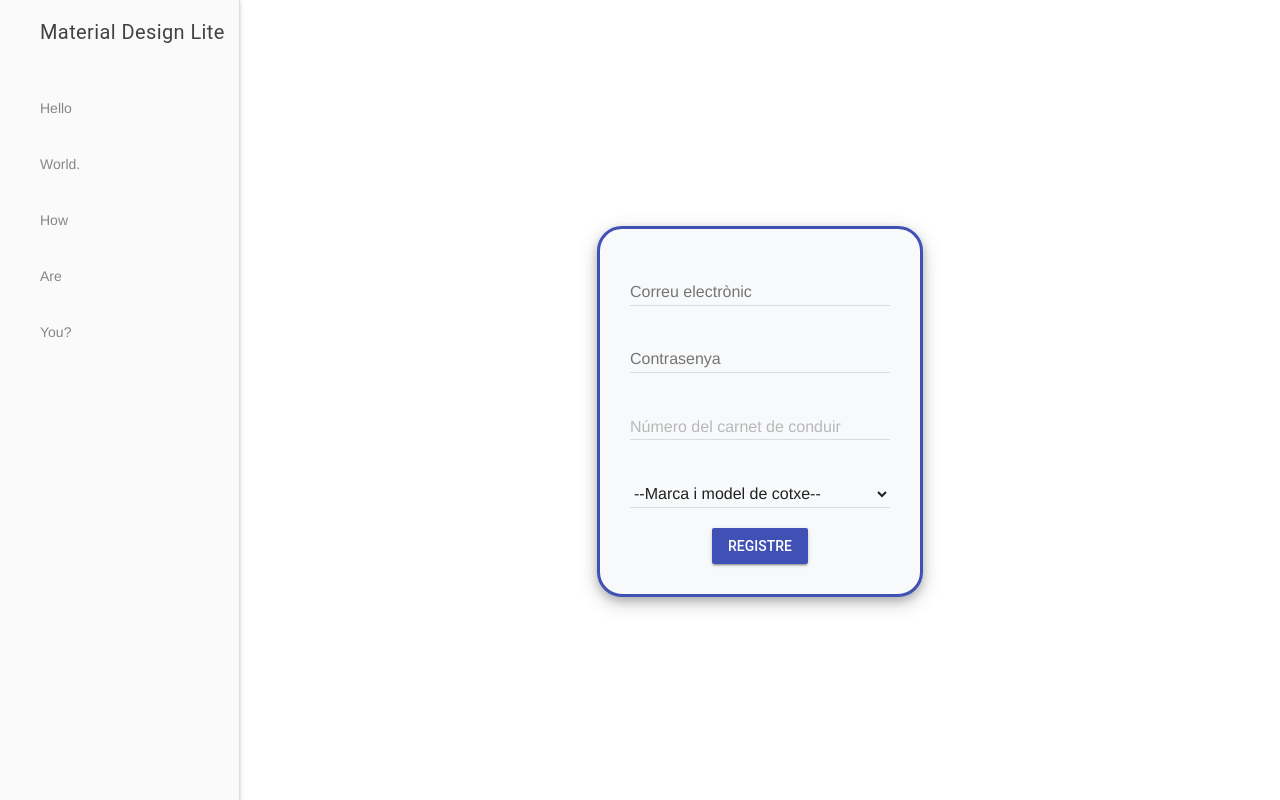
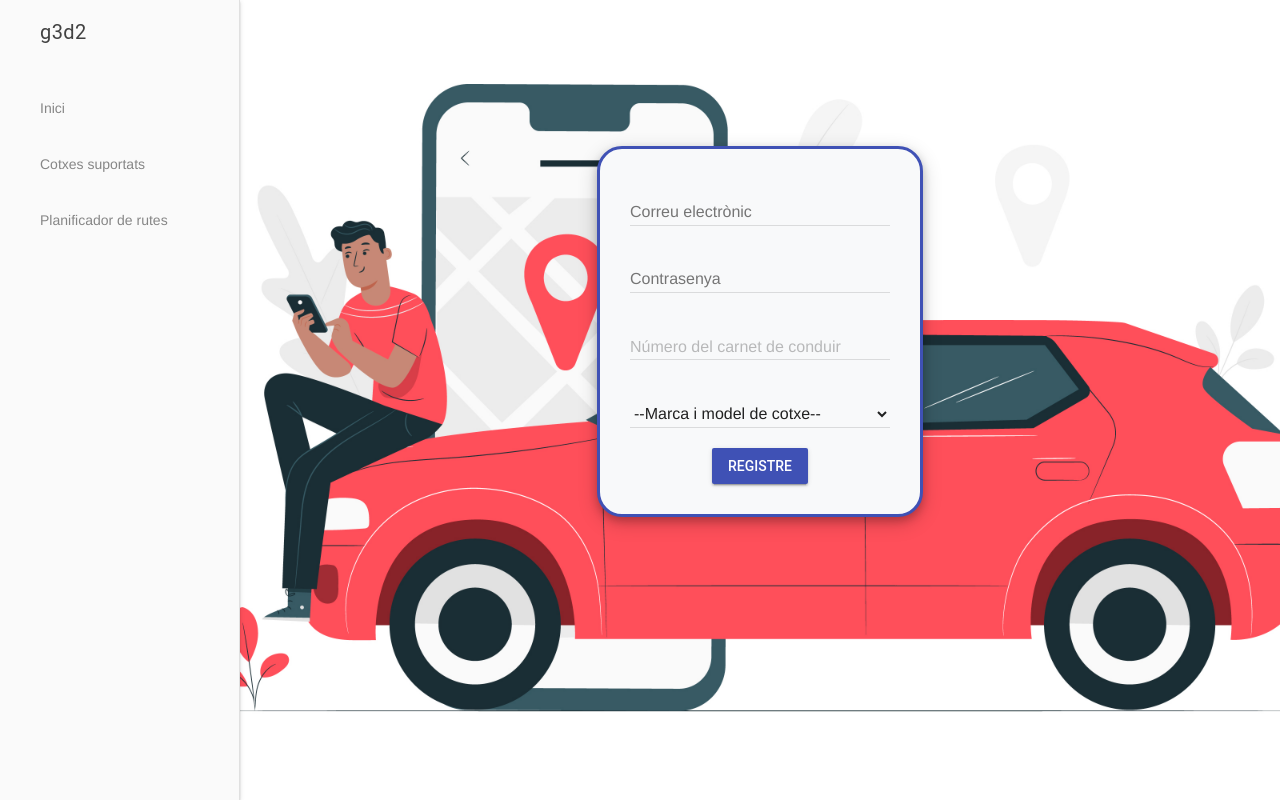
Before and after one commit to ivansoriano1997/web_g3_daw2, a PHP site: page /view/signInView.php in a window 1280 px wide. Run offline with PHP 8.4, Linux system fonts and the light colour scheme; data that the repository does not hold is empty.

Commit message:
actualizacion menu lateral y fondo de regsitro

```diff
--- a/index.php
+++ b/index.php
@@ -1,4 +1,7 @@
 <?php
+
+    error_reporting(0);
+
     require_once(__DIR__ . "/core/Request.php");
     require_once(__DIR__ . "/core/Router.php");
     require_once(__DIR__ . "/core/FrontController.php");
--- a/view/signInView.php
+++ b/view/signInView.php
@@ -25,21 +25,23 @@
 
     <div class="mdl-layout mdl-js-layout mdl-layout--fixed-drawer">
       <div class="mdl-layout__drawer">
-        <span class="mdl-layout__title">Material Design Lite</span>
+      <span class="mdl-layout__title">g3d2</span>
+
         <nav class="mdl-navigation">
-          <a class="mdl-navigation__link" href="#">Hello</a>
-          <a class="mdl-navigation__link" href="#">World.</a>
-          <a class="mdl-navigation__link" href="#">How</a>
-          <a class="mdl-navigation__link" href="#">Are</a>
-          <a class="mdl-navigation__link" href="#">You?</a>
+
+        <a class="mdl-navigation__link" href="/">Inici</a>
+
+        <a class="mdl-navigation__link" href="/cars">Cotxes suportats</a>
+
+        <a class="mdl-navigation__link" href="/route">Planificador de rutes</a>
         </nav>
       </div>
-      <main class="mdl-layout__content">
+      <main class="mdl-layout__content loginImage">
         <div>
 
 
 
-      <br><br><br><br><center>
+      <center>
       <form action="/singup/newuser" method="POST">
             <div class="mdl-textfield mdl-js-textfield">
                 <input class="mdl-textfield__input" type="text" name="CorreuElectronic" placeholder="Correu electrònic">
```
Also changed, not shown: view/carsTableView.php (+5 -6 lines), view/loginView.php (+4 -9 lines), view/mapView.php (+7 -6 lines), view/css/signup.css (line endings or trailing spaces).
